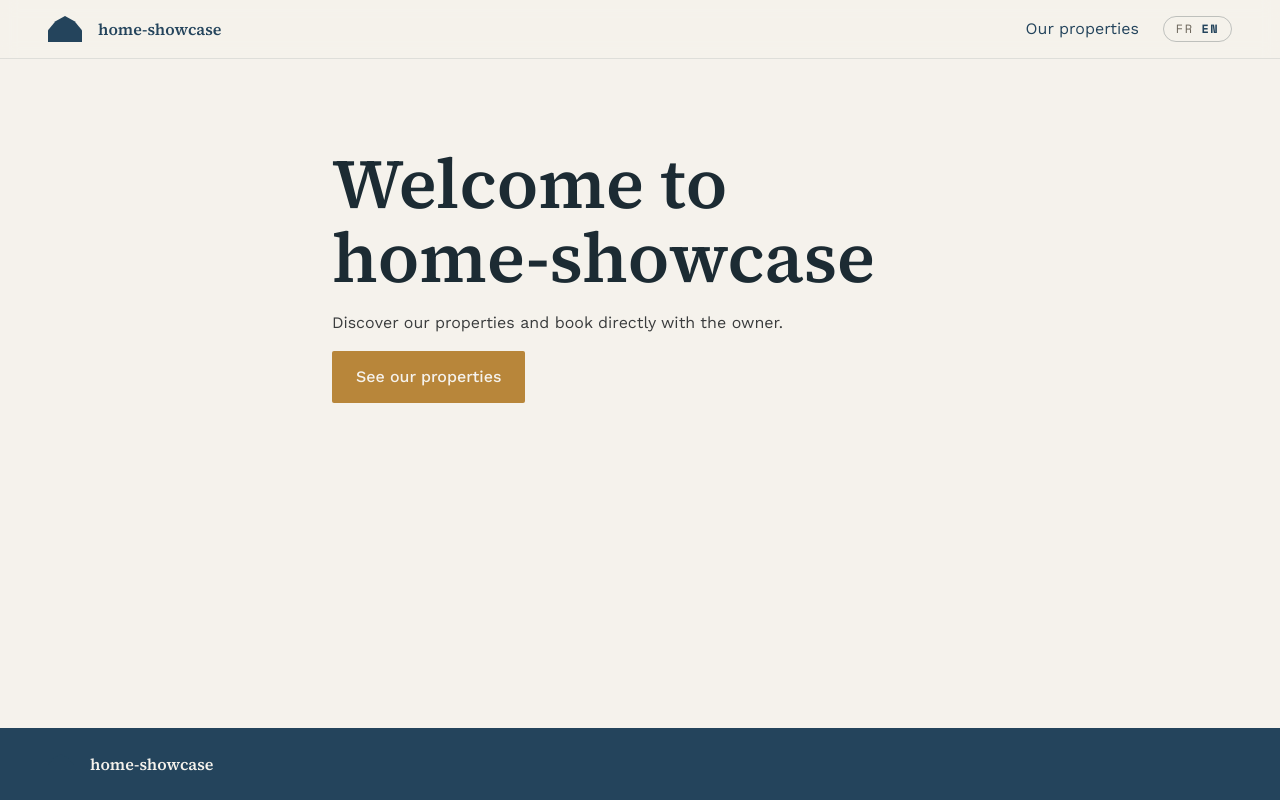
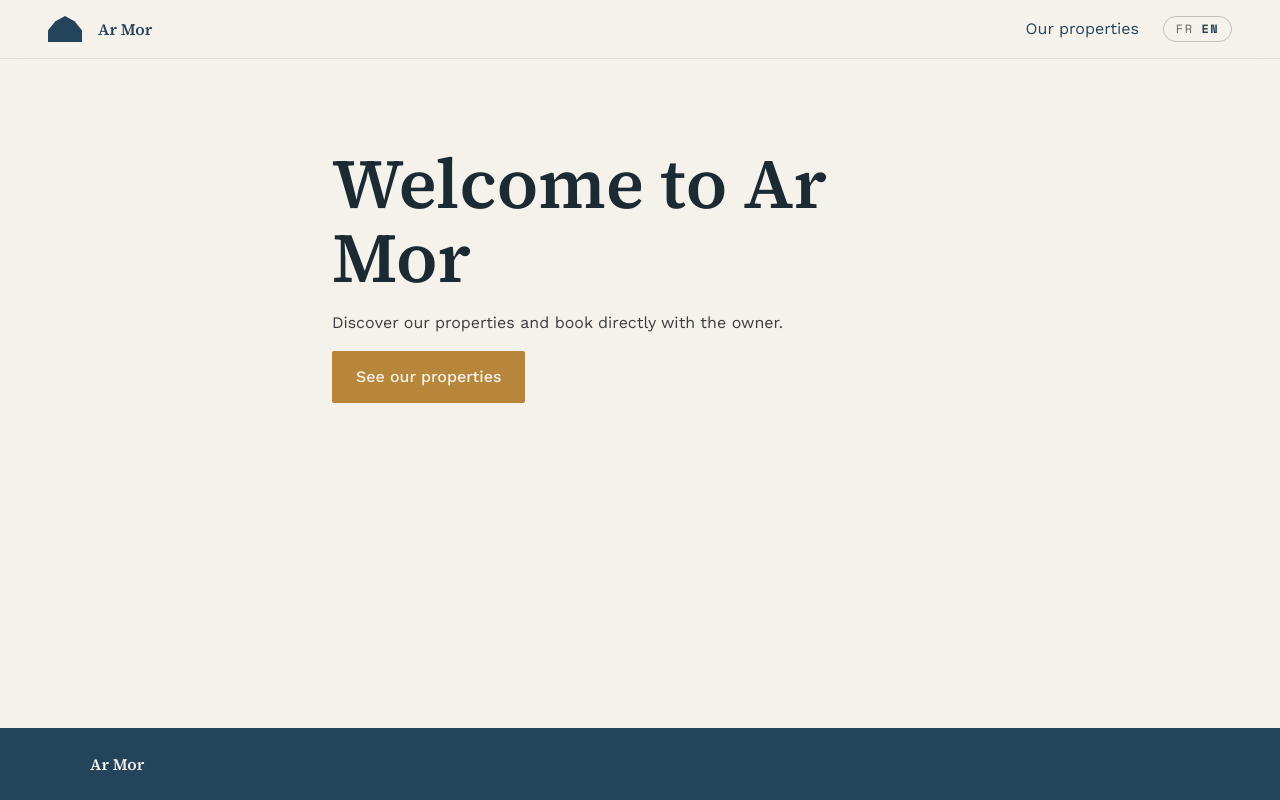
Before and after one commit to thefiven/home-showcase, a Next.js app in the folder apps/web/: page /en in a window 1280 px wide. Built offline with nearby package versions, Linux system fonts and the light colour scheme.

Commit message:
✨ Renomme le site en Ar Mor (titre, meta, package.json, README)
Nom de marque validé (issue #65) : "Ar Mor" remplace le nom technique
home-showcase dans le contenu visible FR/EN, les meta title/description/
Open Graph, et le champ name du monorepo. Le dépôt reste home-showcase.

```diff
--- a/apps/web/src/app/[locale]/layout.tsx
+++ b/apps/web/src/app/[locale]/layout.tsx
@@ -37,6 +37,11 @@ export async function generateMetadata({
   return {
     title: dictionary.nav.siteTitle,
     description: dictionary.home.description,
+    openGraph: {
+      title: dictionary.nav.siteTitle,
+      description: dictionary.home.description,
+      type: "website",
+    },
   };
 }
 
--- a/apps/web/src/i18n/dictionaries/en.json
+++ b/apps/web/src/i18n/dictionaries/en.json
@@ -1,10 +1,10 @@
 {
   "nav": {
-    "siteTitle": "home-showcase",
+    "siteTitle": "Ar Mor",
     "properties": "Our properties"
   },
   "home": {
-    "title": "Welcome to home-showcase",
+    "title": "Welcome to Ar Mor",
     "description": "Discover our properties and book directly with the owner.",
     "cta": "See our properties"
   },
--- a/apps/web/src/i18n/dictionaries/fr.json
+++ b/apps/web/src/i18n/dictionaries/fr.json
@@ -1,10 +1,10 @@
 {
   "nav": {
-    "siteTitle": "home-showcase",
+    "siteTitle": "Ar Mor",
     "properties": "Nos logements"
   },
   "home": {
-    "title": "Bienvenue sur home-showcase",
+    "title": "Bienvenue sur Ar Mor",
     "description": "Découvrez nos logements et réservez directement auprès de la propriétaire.",
     "cta": "Voir nos logements"
   },
--- a/package.json
+++ b/package.json
@@ -1,5 +1,5 @@
 {
-  "name": "home-showcase",
+  "name": "ar-mor",
   "version": "0.0.0",
   "private": true,
   "packageManager": "pnpm@11.13.0",
```
Also changed, not shown: 1 other file (tests, documents, lock files or other folders).
